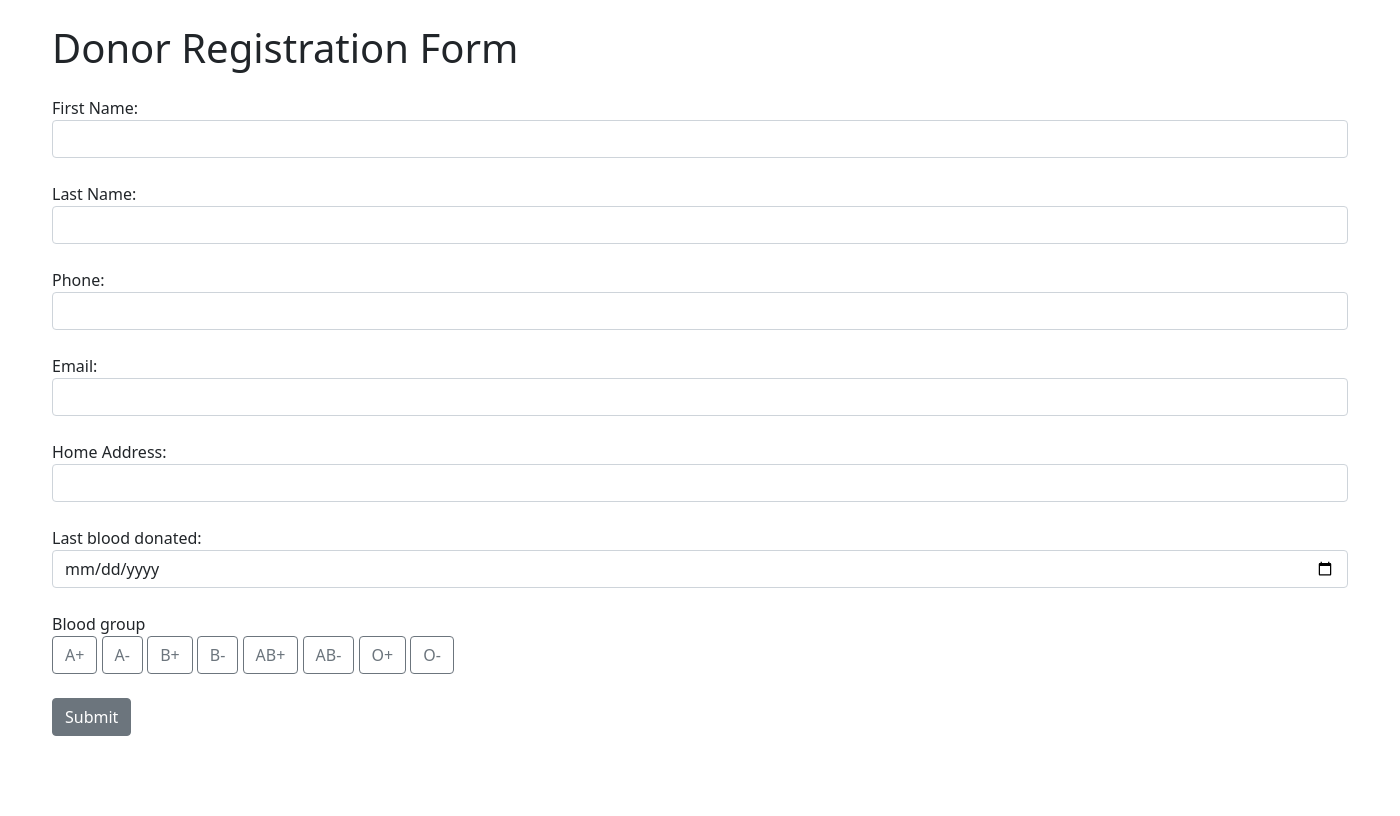
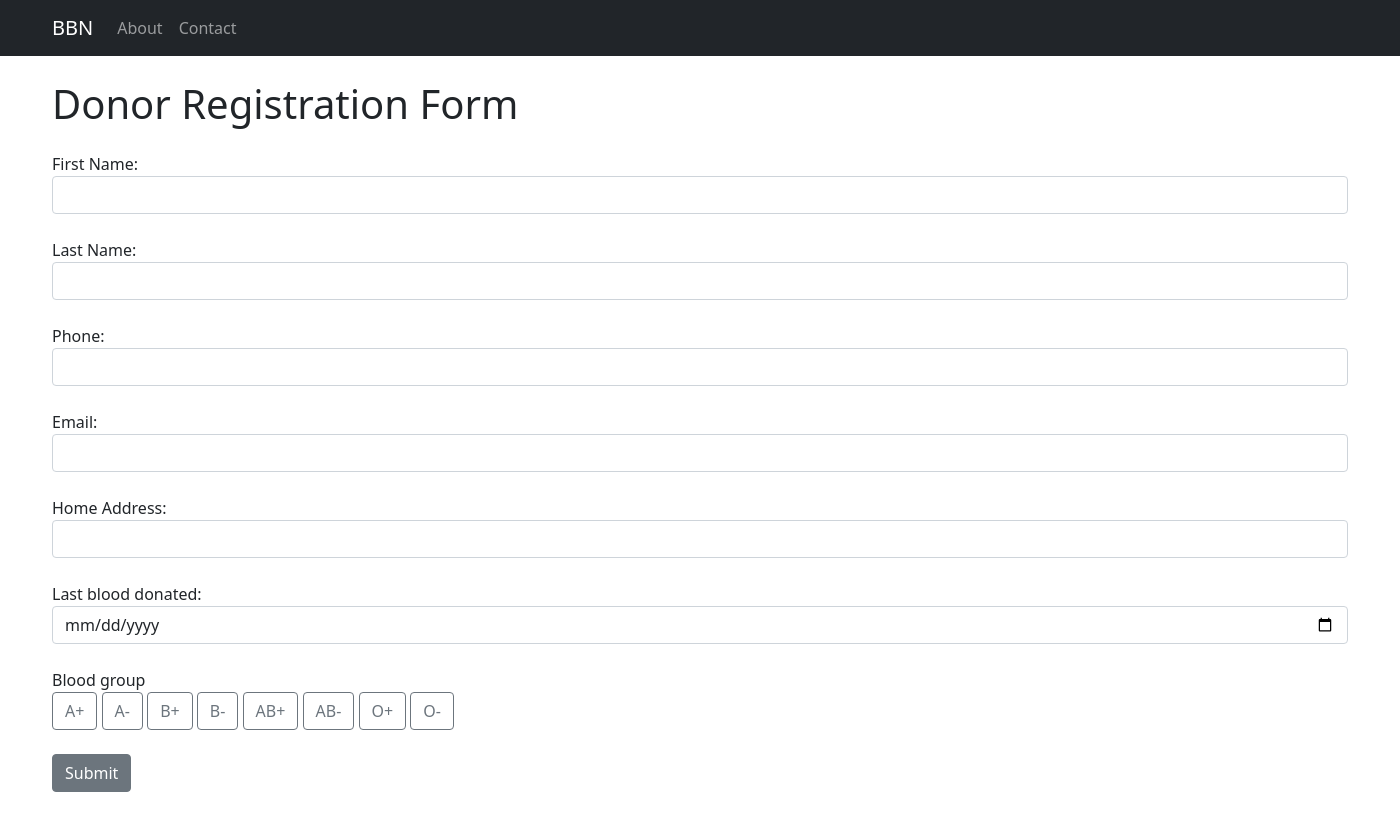
Before and after one commit to Nibir2405/donor_reg_webapp_django, a Django app: page / in a window 1400 px wide; the page is wider, and only the part inside the window is pictured. Before the commit the page ends 736 px from the top of that part, so only its background shows below. Run offline with Django 5.2, Linux system fonts and the light colour scheme.

Commit message:
Refactor base.html to improve navbar structure and maintainability

```diff
--- a/donor_reg/templates/base.html
+++ b/donor_reg/templates/base.html
@@ -8,12 +8,30 @@
 
 </head>
 <body>
-        <div class="container">
-            {% block content %}
-            {% endblock %}
+    <nav class="navbar navbar-expand-lg navbar-dark bg-dark">
+      <div class="container">
+        <a class="navbar-brand" href="{% url 'index' %}">BBN</a>
+        <button class="navbar-toggler" type="button" data-bs-toggle="collapse" data-bs-target="#navbarNav" aria-controls="navbarNav" aria-expanded="false" aria-label="Toggle navigation">
+          <span class="navbar-toggler-icon"></span>
+        </button>
+        <div class="collapse navbar-collapse" id="navbarNav">
+          <ul class="navbar-nav">
+            <li class="nav-item {% if request.path == '/about/' %}active{% endif %}">
+              <a class="nav-link" href="{% url 'about' %}">About</a>
+            </li>
+            <li class="nav-item">
+              <a class="nav-link" href="#">Contact</a>
+            </li>
+          </ul>
         </div>
-        <script src="https://code.jquery.com/jquery-3.6.0.min.js"></script>
-        <script src="https://cdn.jsdelivr.net/npm/bootstrap@5.1.3/dist/js/bootstrap.min.js"></script>
+      </div>
+    </nav>
+    <div class="container">
+        {% block content %}
+        {% endblock %}
+    </div>
+    <script src="https://code.jquery.com/jquery-3.6.0.min.js"></script>
+    <script src="https://cdn.jsdelivr.net/npm/bootstrap@5.1.3/dist/js/bootstrap.min.js"></script>
 </body>
 
 
```
